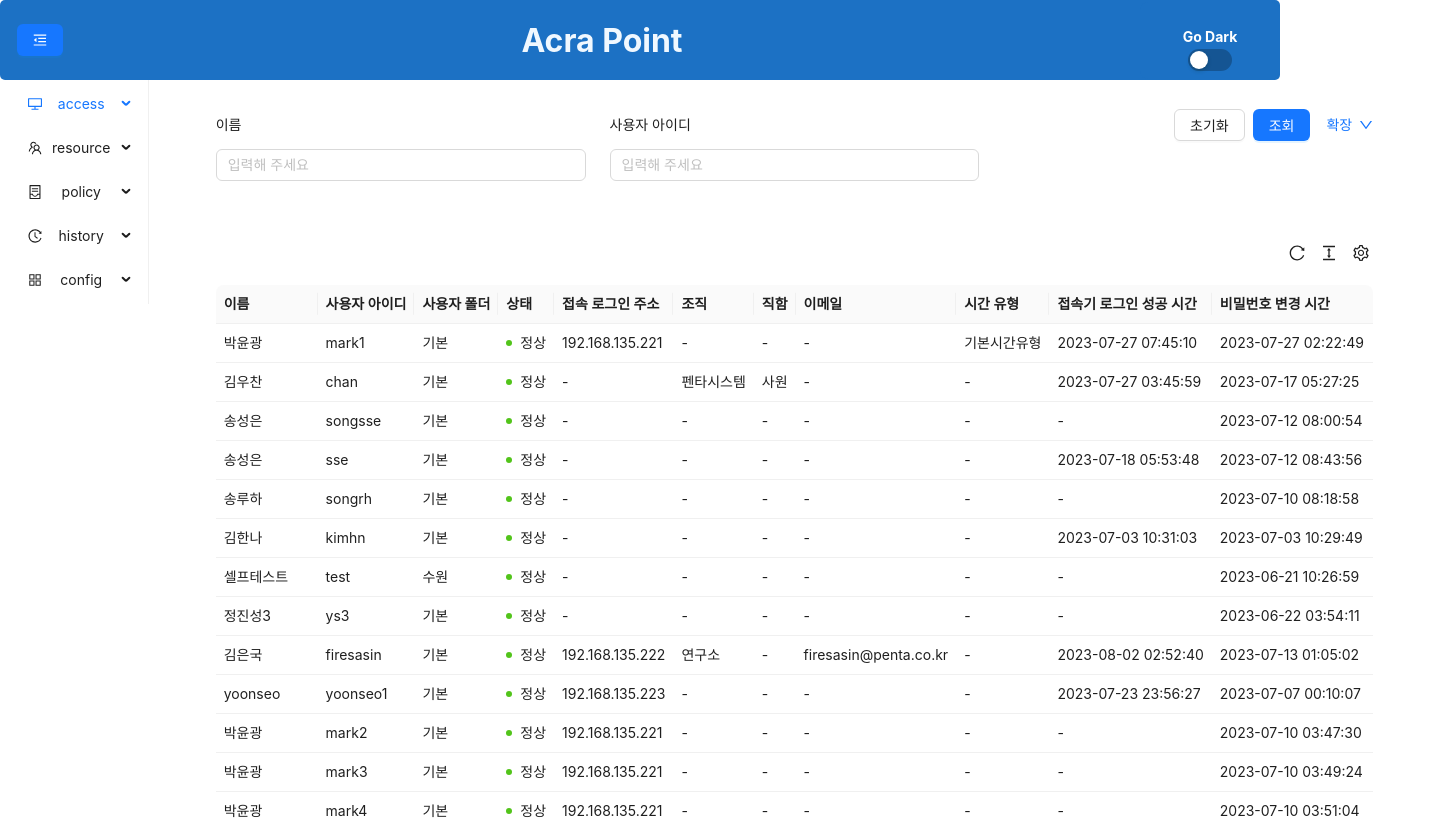
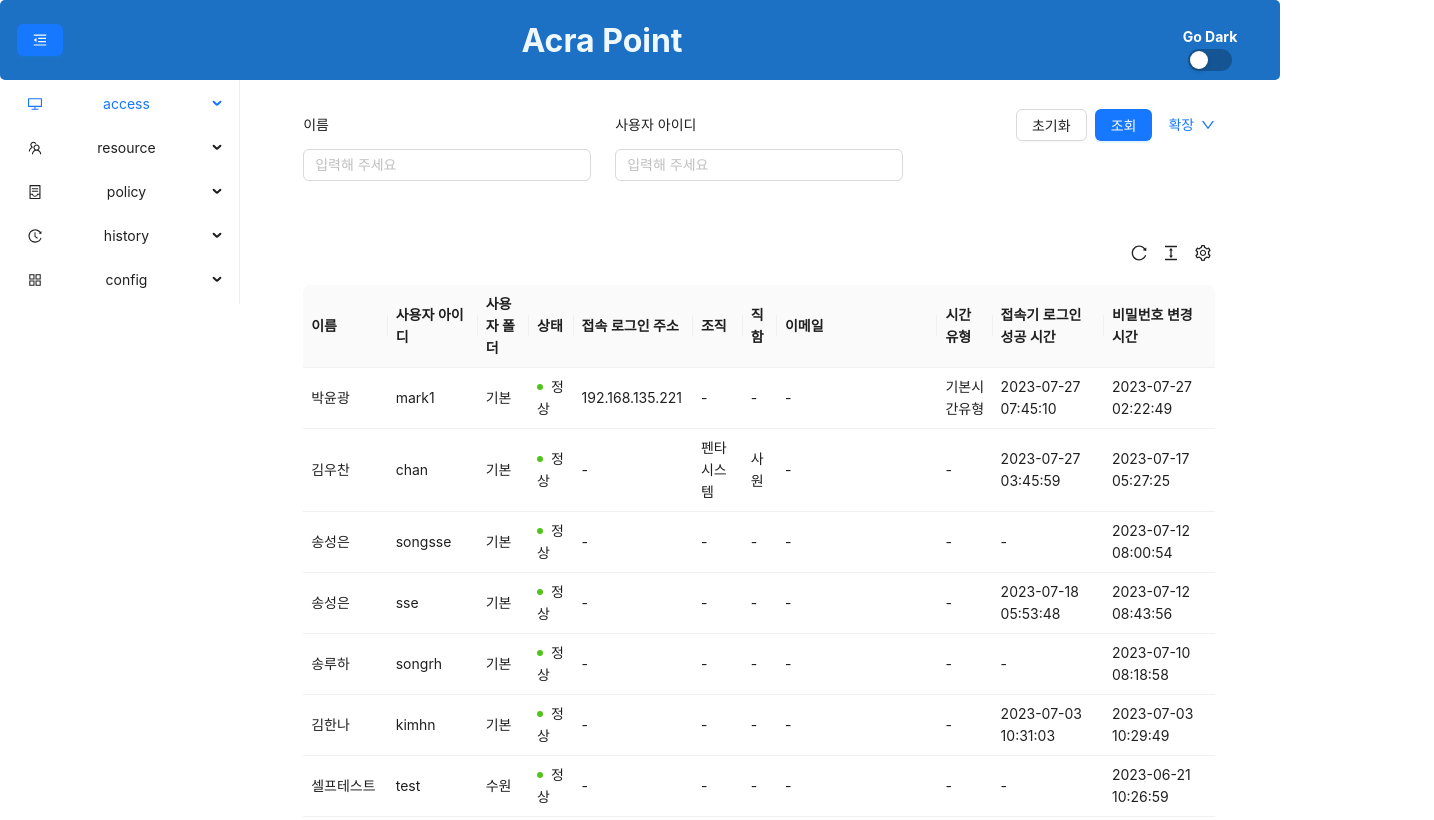
Before and after one commit to kihyun1998/react_button, a React (Create React App) app: page / in a window 1280 px wide. Shown: the top 820 px of the page, 1434 px wide, since content can reach past the window. Built offline with nearby package versions, Linux system fonts and the light colour scheme.

Commit message:
크기조정

```diff
--- a/src/css/App.css
+++ b/src/css/App.css
@@ -73,13 +73,13 @@ body{
   justify-content: flex-start;
   align-items: center;
   margin: 5px;
-  width: 80%;
-  min-width: 80em;
+  width: 60%;
+  min-width: 60em;
 }
 
 .menu{
-  width: 20em;
-  max-width: 30%;
+  width: 15em;
+  max-width: 25%;
 }
 .blank{
   width: 0.1em;
```
